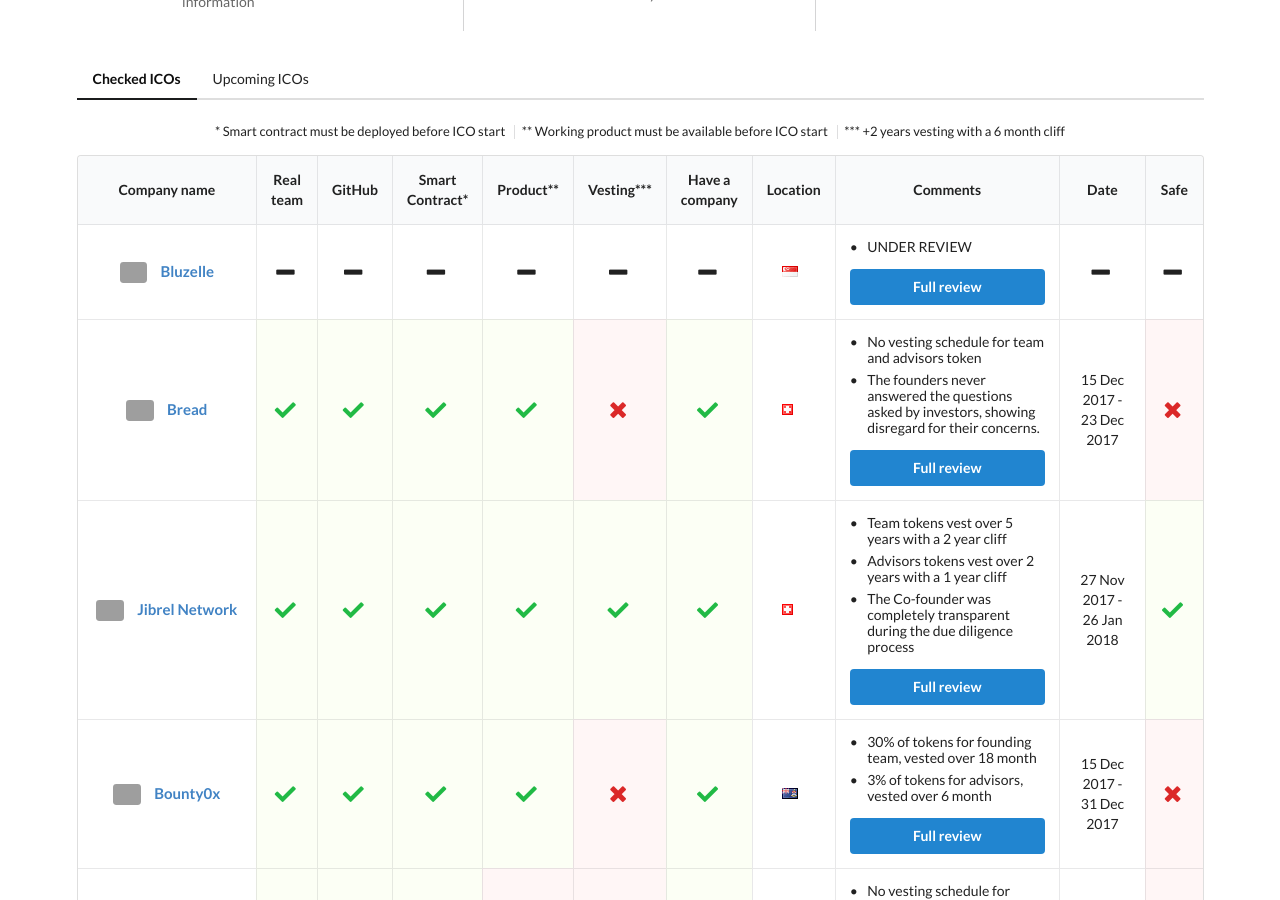
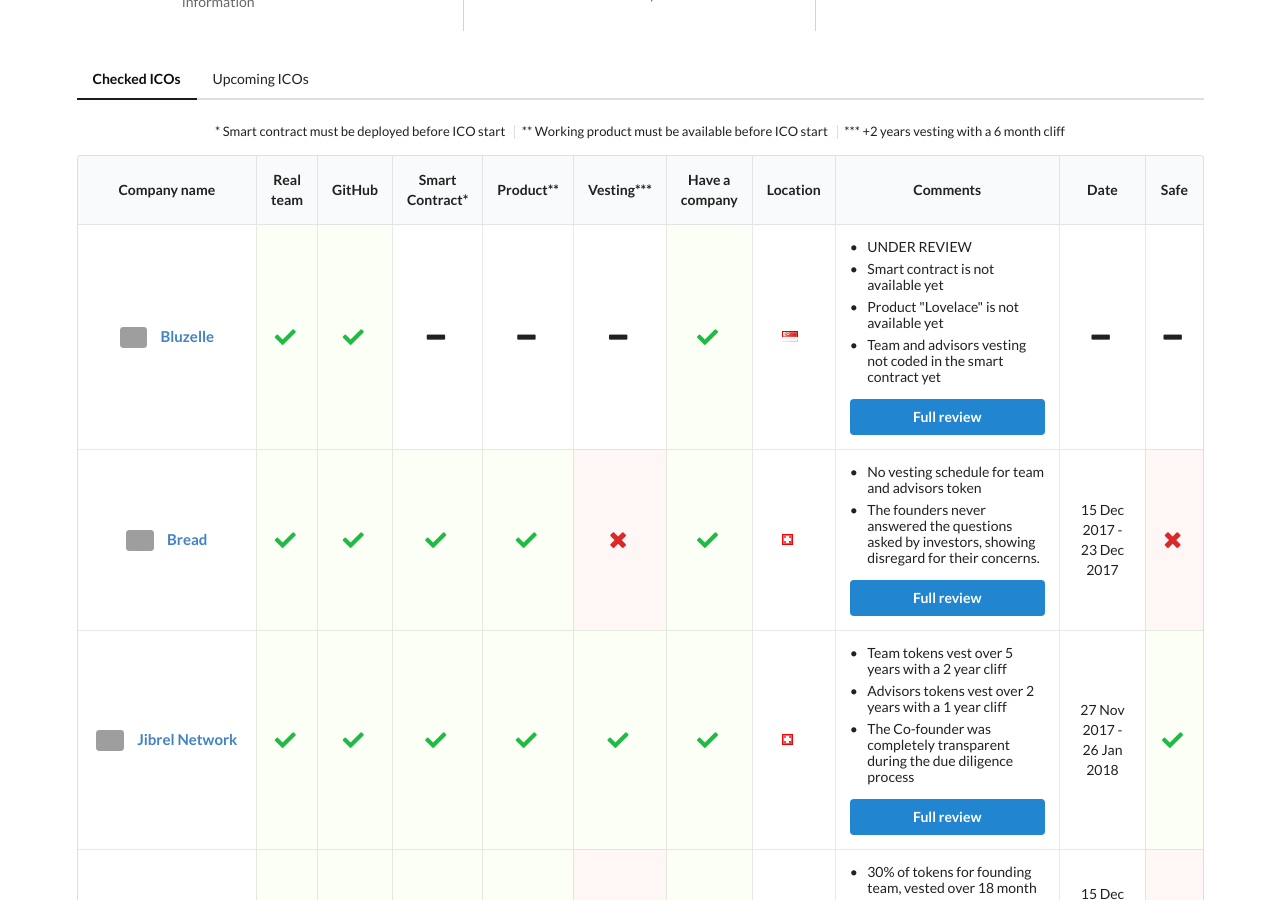
Before and after one commit to ico-check/ico-check, a Jekyll site: the page built from index.md, in a window 1280 px wide and 900 px high, scrolled down 403 px. Built offline with Jekyll 4.4.1, drawn with Linux system fonts in a browser that asks for light colours; nearby versions of some CDN libraries; grey boxes are pictures that could not be loaded.

Commit message:
22-bluezelle-ico-check
Checked fields and added comments

```diff
--- a/_data/icos.yml
+++ b/_data/icos.yml
@@ -3,15 +3,18 @@
 - name: Bluzelle
   image: https://i.imgur.com/psV0cAG.jpg
   url: https://bluzelle.com
-  real_team:
-  github:
+  real_team: true
+  github: true
   smart_contract:
   product:
   min_vesting:
-  have_company:
+  have_company: true
   location: Singapore
   comments:
     - content: UNDER REVIEW
+    - content: Smart contract is not available yet
+    - content: Product "Lovelace" is not available yet
+    - content: Team and advisors vesting not coded in the smart contract yet
   ico_start_date:
   ico_end_date:
   safe:
```
